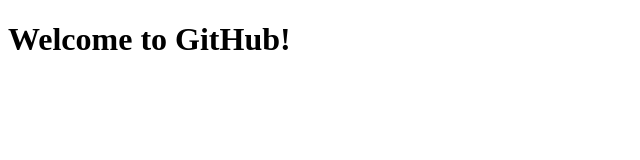
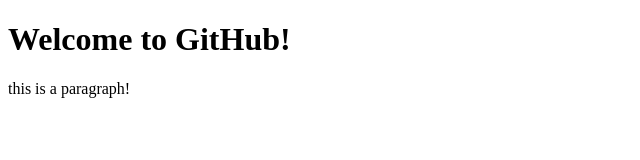
Before and after one commit to wijaya1108/hello-web-dev, a plain HTML site: page index.html in a window 1280 px wide. Shown: the whole page, without its empty margins (0-640 px from the left). Drawn offline with Linux system fonts and the light colour scheme.

Commit message:
revert commit and added a paragraph

```diff
--- a/index.html
+++ b/index.html
@@ -5,5 +5,6 @@
     </head>
     <body>
         <h1>Welcome to GitHub!</h1>
+        <p>this is a paragraph!</p>
     </body>
 </html>
```
